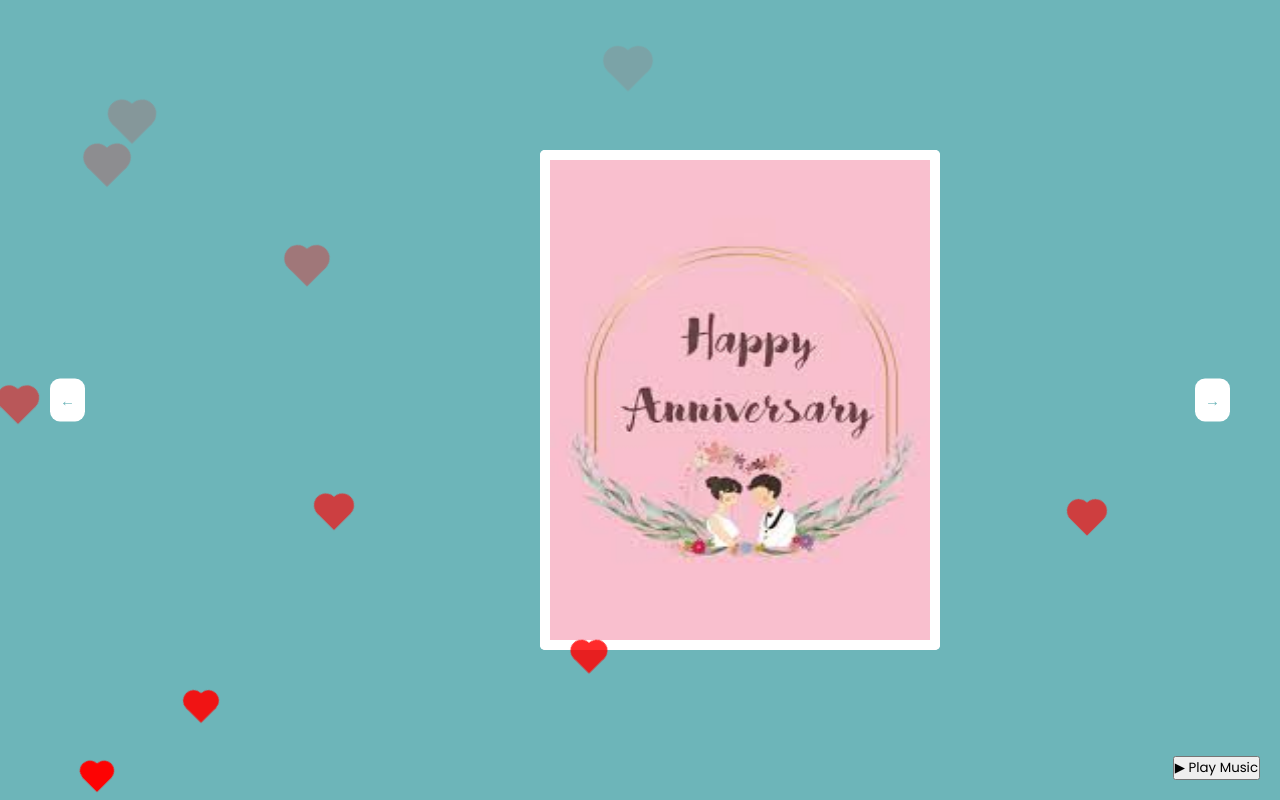
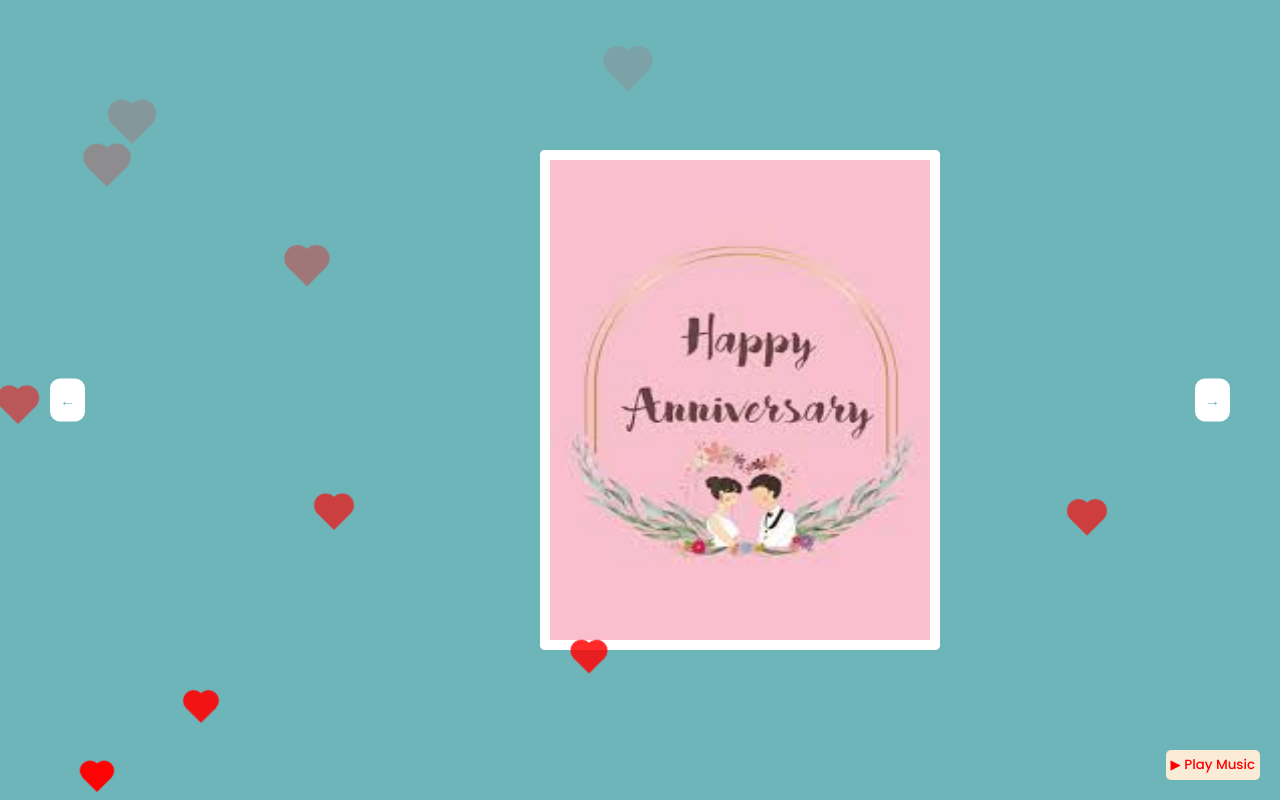
Before and after one commit to mocoymark/rofemie.github.io, a plain HTML site: page index.html in a window 1280 px wide. Drawn offline with Linux system fonts and the light colour scheme.

Commit message:
Update style.css

```diff
--- a/style.css
+++ b/style.css
@@ -48,6 +48,14 @@ body {
   font-style: oblique;
   font-weight: 100;
 }
+#play-music-btn {
+  padding: 5px;
+  border-radius: 5px;
+  border: none;
+  color: red;
+  background: antiquewhite;
+  font-weight: 500;
+}
 .back-page p {
   font-weight: 300;
 }
```
